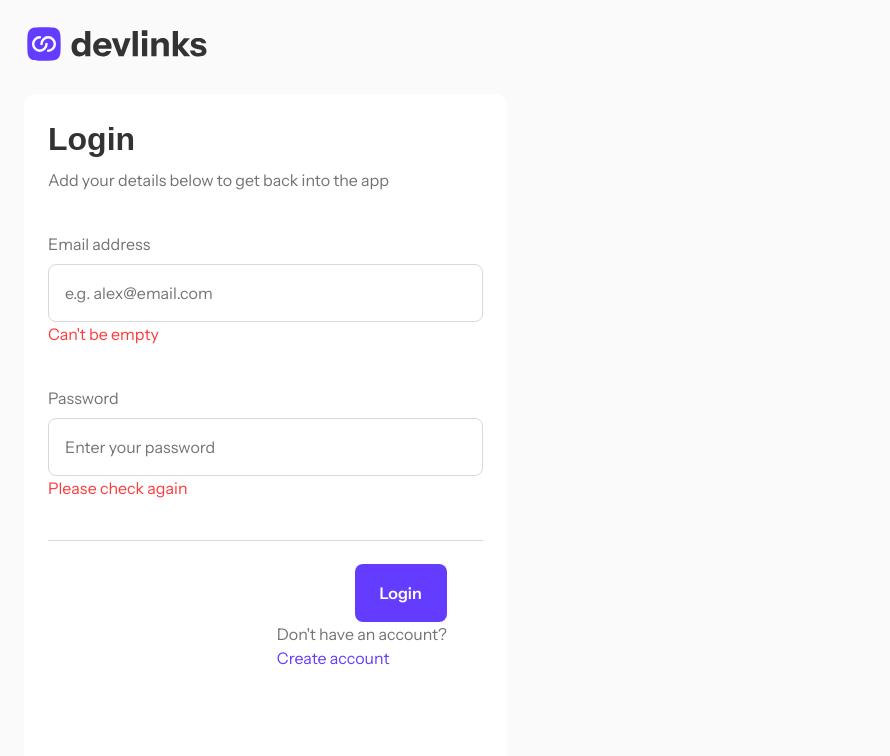
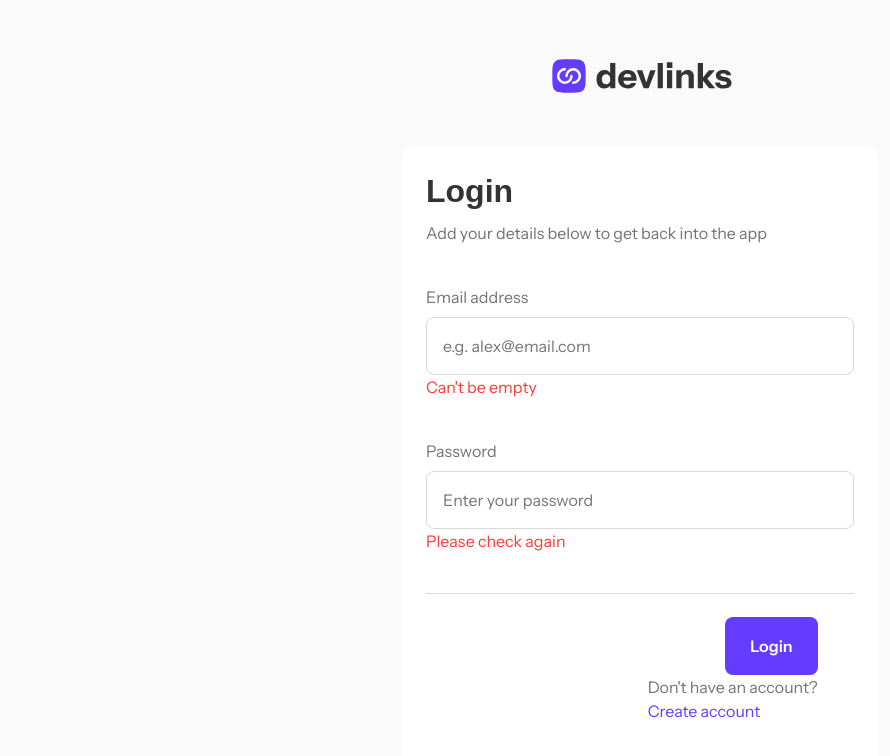
Before and after one commit to jkaps9/link-sharing-app, a React (Vite) app: page /auth/login in a window 1280 px wide. Shown: the top 756 px of the page, without its empty margins (0-890 px from the left). Built offline with nearby package versions, Linux system fonts and the light colour scheme; a web font is replaced by a local one.

Commit message:
feat: restructure App and Auth components with new layout styles

```diff
--- a/src/App.jsx
+++ b/src/App.jsx
@@ -9,7 +9,7 @@ import PreviewIcon from "./assets/icons/icon-preview-header.svg";
 
 function App() {
   return (
-    <>
+    <div className={styles.app}>
       <header className={`row ${styles.header}`}>
         <div>
           <img
@@ -43,10 +43,10 @@ function App() {
           <img src={PreviewIcon} alt="" className={styles.mobileOnly} />
         </NavLink>
       </header>
-      <main>
+      <main className={styles.main}>
         <Outlet />
       </main>
-    </>
+    </div>
   );
 }
 
--- a/src/App.module.css
+++ b/src/App.module.css
@@ -18,6 +18,12 @@
   padding-block: clamp(1rem, 0.8239rem + 0.7512vw, 1.5rem);
 }
 
+.app {
+  display: flex;
+  flex-direction: column;
+  gap: clamp(1rem, 0.6479rem + 1.5023vw, 2rem);
+}
+
 @media (min-width: 48rem) {
   .hideOnMobile {
     display: block;
@@ -36,4 +42,12 @@
   .navList {
     gap: 1rem;
   }
+
+  .main {
+    display: grid;
+    flex: 1;
+    justify-content: space-between;
+    gap: 1.5rem;
+    grid-template-columns: 2fr 3fr;
+  }
 }
--- a/src/Auth.jsx
+++ b/src/Auth.jsx
@@ -1,16 +1,18 @@
 import { Outlet } from "react-router";
 import LogoLarge from "./assets/icons/logo-devlinks-large.svg";
 
+import styles from "./Auth.module.css";
+
 const Auth = () => {
   return (
-    <>
-      <header>
+    <div className={styles.auth}>
+      <header className={styles.authHeader}>
         <img src={LogoLarge} alt="Dev Links Logo" />
       </header>
       <main>
         <Outlet />
       </main>
-    </>
+    </div>
   );
 };
 
--- /dev/null
+++ b/src/Auth.module.css
@@ -0,0 +1,15 @@
+.auth {
+  display: flex;
+  flex-direction: column;
+  gap: clamp(3rem, 4.3521rem + -1.5023vw, 4rem);
+  height: stretch;
+  margin-inline: auto;
+  max-width: 476px;
+  padding-block: 2rem;
+}
+
+@media (min-width: 48rem) {
+  .authHeader {
+    margin-inline: auto;
+  }
+}
--- a/src/index.css
+++ b/src/index.css
@@ -194,12 +194,6 @@ p {
 }
 
 [id="root"] {
-  display: flex;
-  flex-direction: column;
-  gap: clamp(1rem, 0.6479rem + 1.5023vw, 2rem);
-
-  /* SPACING */
-  --spacing-100: 8;
   margin-inline: auto;
   max-width: 90rem;
   min-height: 100svh;
@@ -420,16 +414,8 @@ ul {
 }
 
 @media (min-width: 64rem) {
-  #root {
-    display: flex;
+  [id="root"] {
     padding: 1.5rem;
-  }
-  main {
-    display: grid;
-    flex: 1;
-    justify-content: space-between;
-    gap: 1.5rem;
-    grid-template-columns: 2fr 3fr;
   }
 
   form {
```
